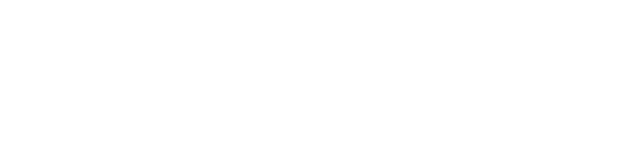
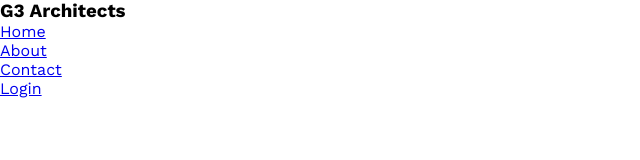
Before and after one commit to shakirniloy/g3-architects, a plain HTML site: page index.html in a window 1280 px wide. Shown: the whole page, without its empty margins (0-640 px from the left). Drawn offline with nearby package versions, Linux system fonts and the light colour scheme.

Commit message:
google font added

```diff
--- a/index.html
+++ b/index.html
@@ -8,6 +8,22 @@
     <link rel="stylesheet" href="./styles/styles.css">
 </head>
 <body>
+    <header>
+        <nav>
+            <h3>G3 Architects</h3>
+            <ul>
+                <li><a href="#">Home</a></li>
+                <li><a href="#">About</a></li>
+                <li><a href="#">Contact</a></li>
+                <li><a href="#">Login</a></li>
+            </ul>
+        </nav>
+    </header>
+    <main>
 
+    </main>
+    <footer>
+
+    </footer>
 </body>
 </html>
--- a/styles/styles.css
+++ b/styles/styles.css
@@ -0,0 +1,9 @@
+/* work sans font from google fonts */
+@import url('https://fonts.googleapis.com/css2?family=Inconsolata:wght@200;300;400;500;600;700;800;900&family=Lato:wght@400;700;900&family=Space+Mono:wght@400;700&family=Work+Sans:ital,wght@0,100;0,200;0,300;0,400;0,500;0,600;0,700;0,800;0,900;1,100;1,200;1,300;1,400;1,500;1,600;1,700;1,800;1,900&display=swap');
+
+/* common shared styles */
+*{
+    margin: 0;
+    padding: 0;
+    font-family: 'Work Sans', sans-serif;
+}
```
